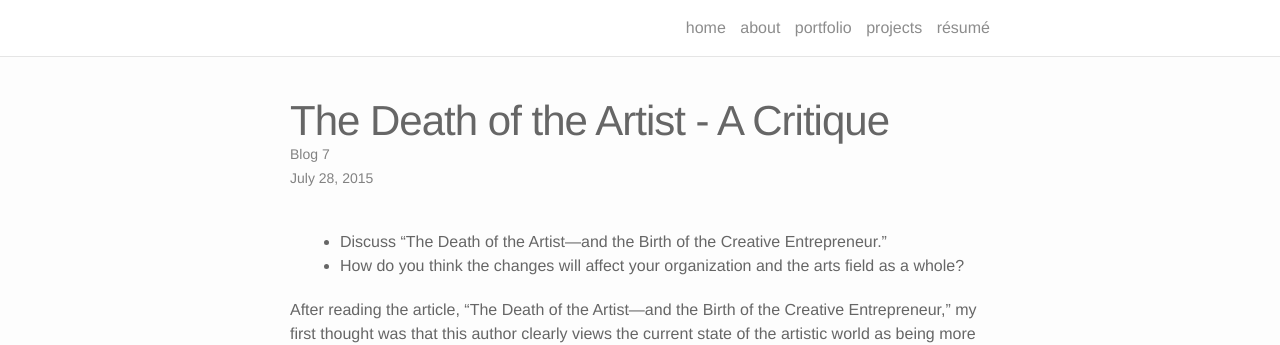
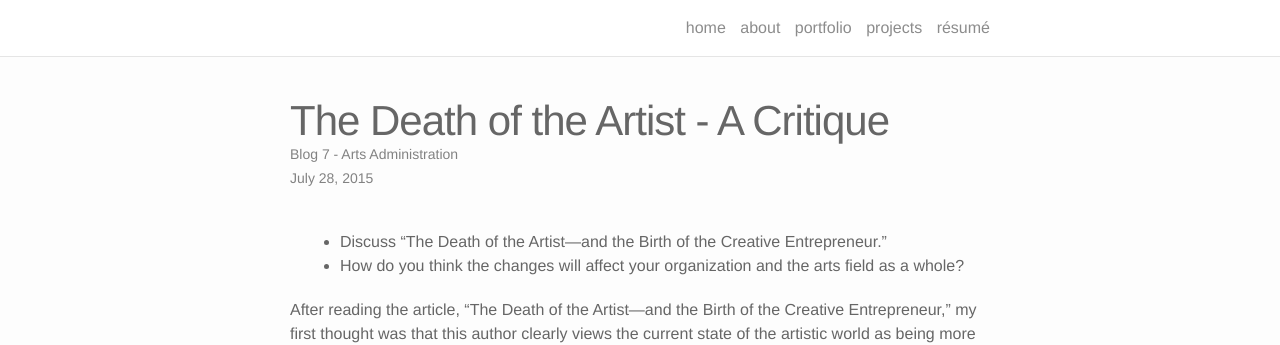
Before and after one commit to michelleplunkett/michelleplunkett.github.io, a Jekyll site: the page built from _portfolio/Blog_7.markdown, in a window 1280 px wide and 900 px high. Shown: the top 345 px of the window. Built offline with Jekyll 4.4.1, drawn with Linux system fonts in a browser that asks for light colours; nearby versions of some CDN libraries.

Commit message:
Update Blog_7.markdown

```diff
--- a/_portfolio/Blog_7.markdown
+++ b/_portfolio/Blog_7.markdown
@@ -1,7 +1,7 @@
 ---
 layout: post
 title: The Death of the Artist - A Critique
-description: Blog 7
+description: Blog 7 - Arts Administration
 date: 2015-07-28
 ---
 
@@ -21,5 +21,4 @@ I think the technological affects that Deresiewicz discusses are already apparen
 In the end, art only becomes famous if support and enjoyment comes from the audience. This will mean the artist has to put him or herself out there in different ways, which is a pretense of our current time and societal ideals, however, I disagree with Deresiewiczthat the art that is being "produced" is just made to make money and is lower in quality than our predecessors. One does not choose to make art for the sake of financial stability, in any century.
 
 Article Link:
-
-[The Death of the Artist - and the Birth of the Creative Entrepeneur](http://www.theatlantic.com/magazine/archive/2015/01/the-death-of-the-artist-and-the-birth-of-the-creative-entrepreneur/383497/)
+* [The Death of the Artist - and the Birth of the Creative Entrepeneur](http://www.theatlantic.com/magazine/archive/2015/01/the-death-of-the-artist-and-the-birth-of-the-creative-entrepreneur/383497/)
```
